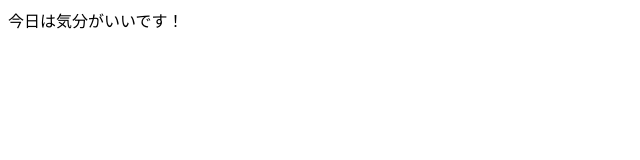
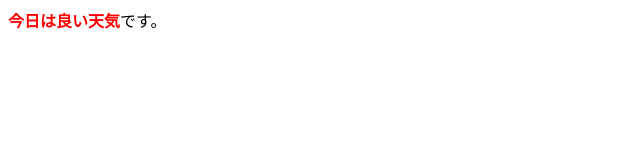
Before and after one commit to fukkuuu/2026427-git-workshop, a plain HTML site: page index.html in a window 1280 px wide. Shown: the whole page, without its empty margins (0-640 px from the left). Drawn offline with Linux system fonts and the light colour scheme.

Commit message:
Update index.html

```diff
--- a/index.html
+++ b/index.html
@@ -5,6 +5,6 @@
     <title>タイトル</title>
   </head>
   <body>
-    今日は気分がいいです！
+    <strong style="color:red">今日は良い天気</strong>です。
   </body>
 </html>
```
